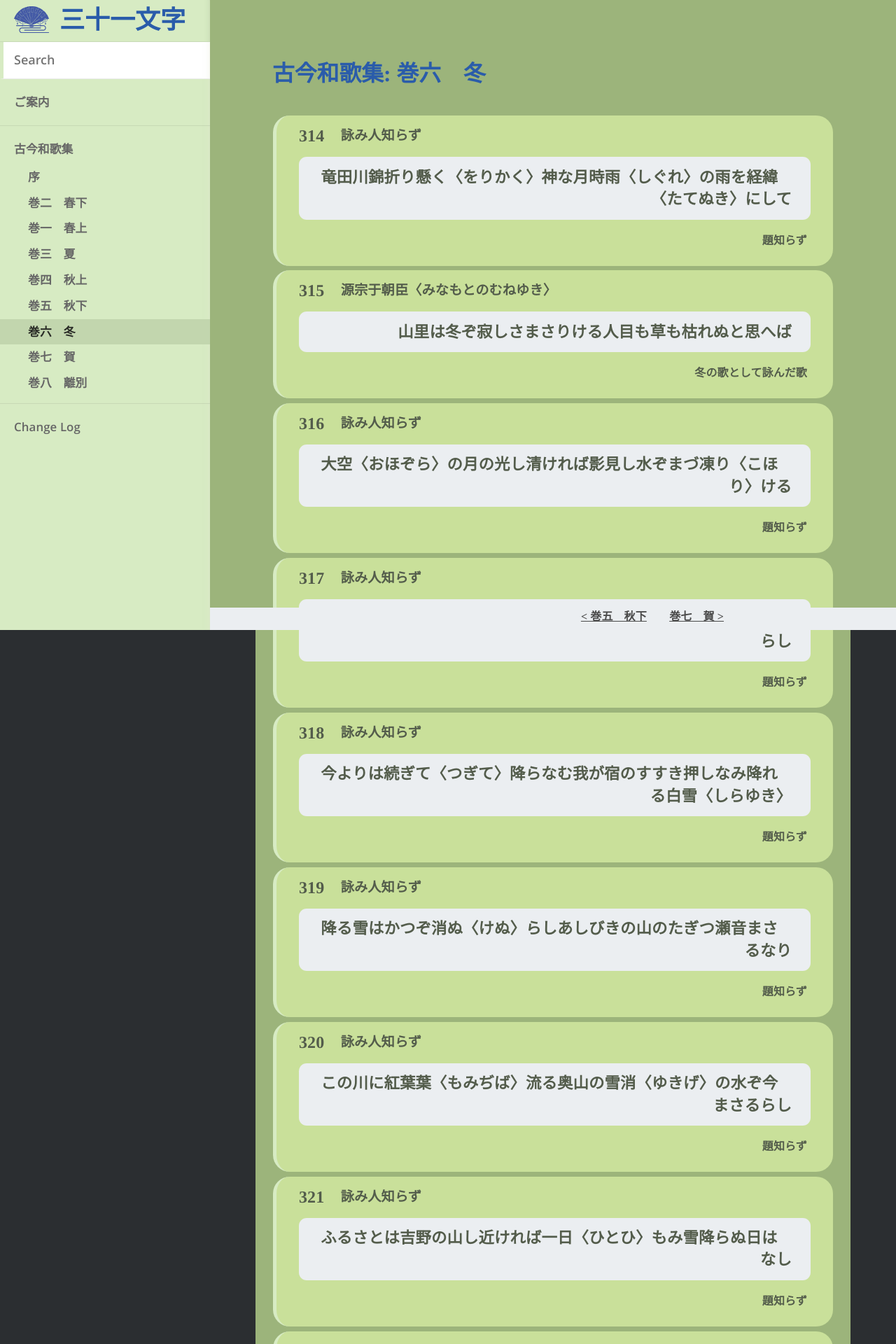
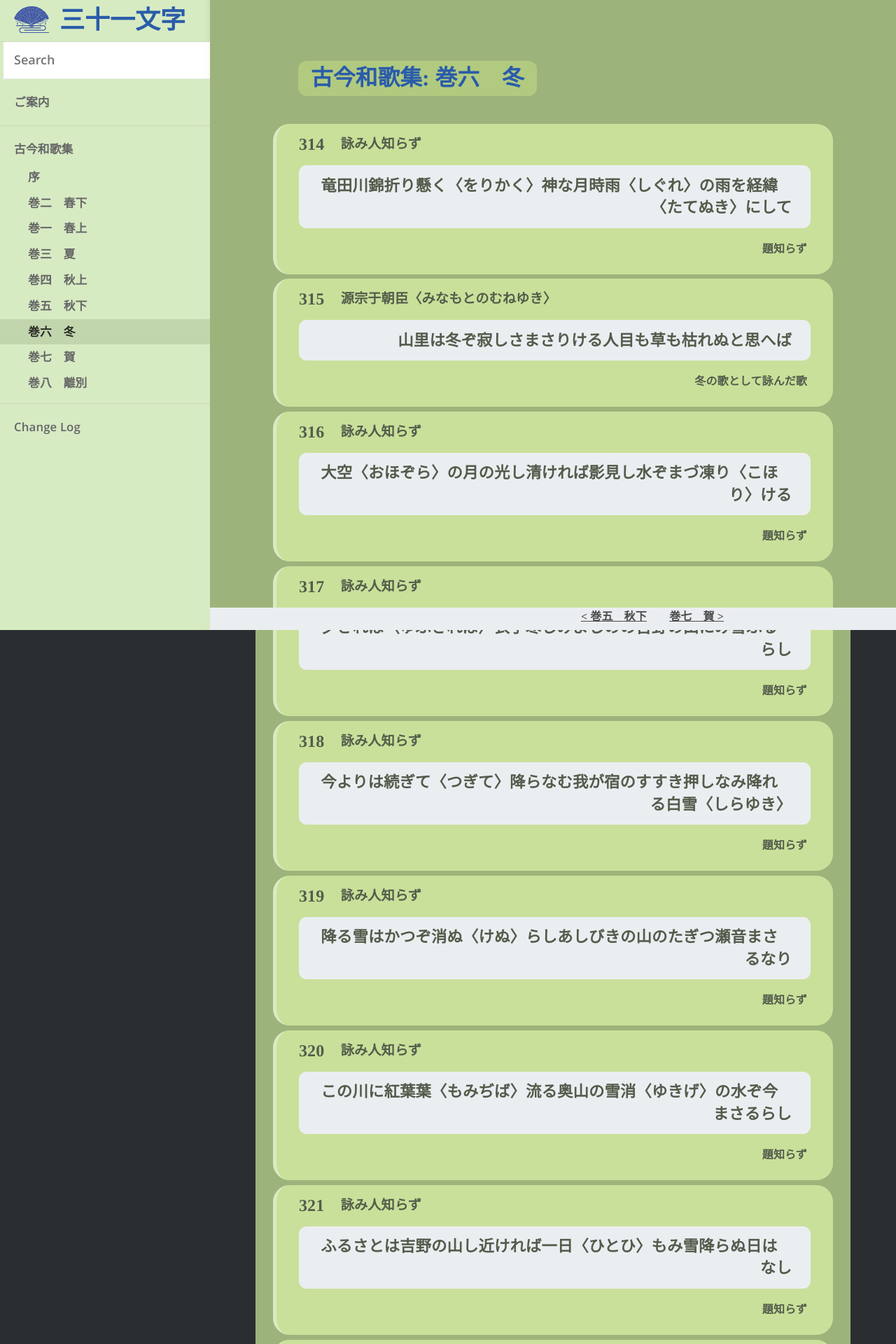
Before and after one commit to 31bot/31bot.github.io, a Jekyll site: the page built from _kokinwakashu/vol6.html, in a window 1280 px wide. Shown: the top 1920 px of the page at 70% size. Built offline with Jekyll 4.4.1, drawn with Linux system fonts in a browser that asks for light colours.

Commit message:
Update _layout.scss

```diff
--- a/_sass/_layout.scss
+++ b/_sass/_layout.scss
@@ -183,10 +183,16 @@ $nav-image: $baseurl + "/images/menu.svg";
 	}
 
 	h2 {
+		display:inline-block;
 		font-size: 2rem;
-		margin-left: -1px;
+		margin-left: 3rem;
+		margin-right: 0;
 		color: #2A5CAA;
 		letter-spacing: 0;
+		padding: 0.5rem 1.5rem;
+		border-radius: 1rem;
+		background-color: #B1CA7F;
+
 	}
 
 	h3 {
@@ -508,8 +514,8 @@ img {
 	list-style: none;
 	padding: 1em 2em;
 	border-left: 5px solid #d7ebc3;
+	border-radius: 2rem;
 	background-color: #C9E09A;
-	border-radius: 2rem;
 }
 
 .w_num {
```
